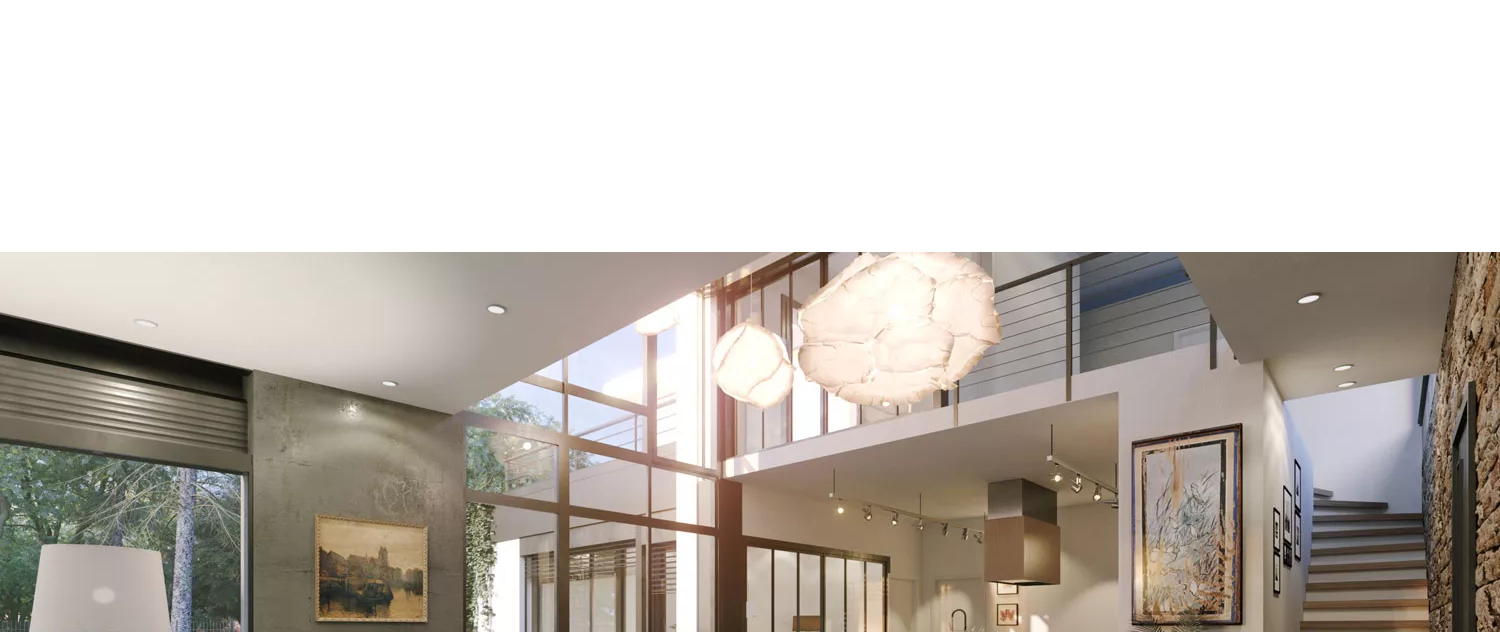
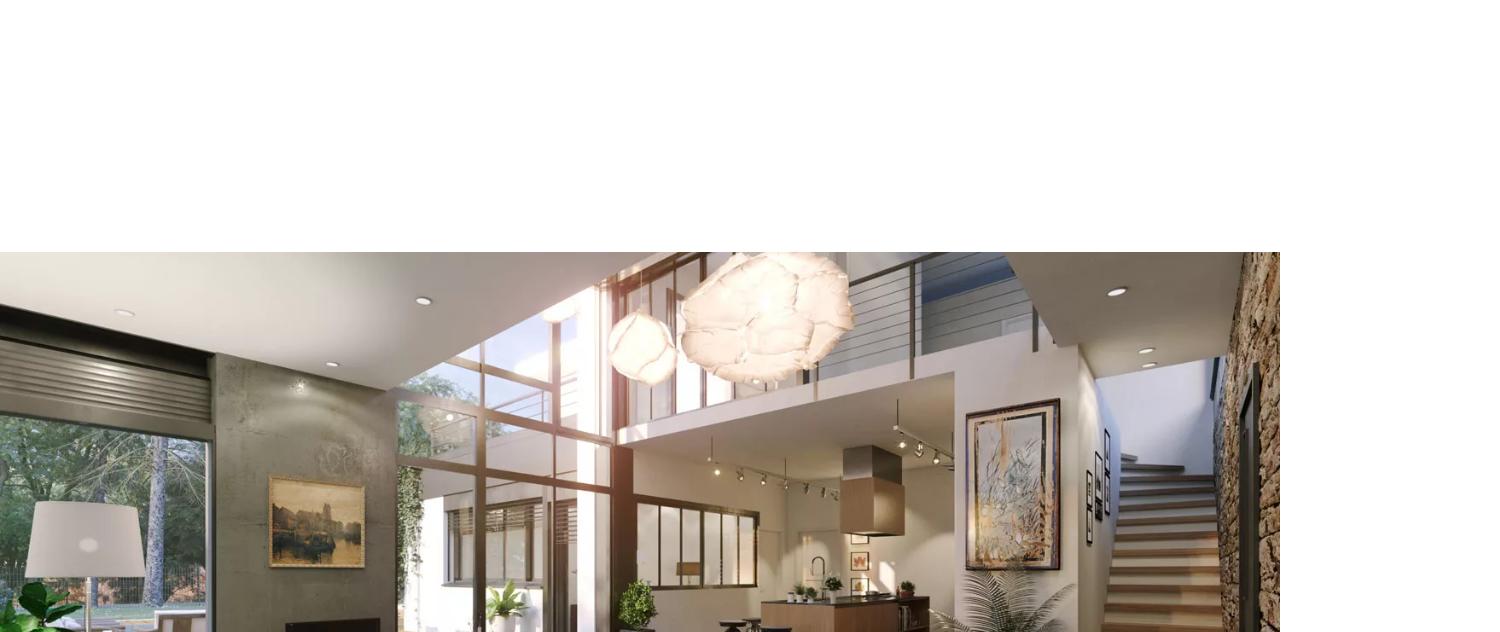
Before and after one commit to Spikesito/MaquetteYboost, a plain HTML site: page index.html in a window 1280 px wide. Shown: the part 468-1100 px from the top of the page, 1500 px wide, since content can reach past the window. Drawn offline with nearby package versions, Linux system fonts and the light colour scheme.

```diff
--- a/index.html
+++ b/index.html
@@ -18,10 +18,10 @@
 <body>
 
     <header id="logos">
-        <div id="designer">
+        <!-- <div id="designer"> -->
             <img src="./assets/icons/architecture-logo.svg" id="logo">
             <h4>R.I.D.</h4>
-        </div>
+        <!-- </div> -->
         <div id="brands">
             <img src="./assets/icons/instagram-logo.png" id="insta">
             <img src="./assets/icons/meta-logo.png" id="meta">
@@ -42,7 +42,7 @@
         </div>
     </div>
 
-    <img src="./assets/images/archi_inte_2.jpg.jpg">
+    <img src="./assets/images/archi_inte_2.jpg.jpg" id="b-image">
 
 </body>
 </html>
--- a/style.css
+++ b/style.css
@@ -72,3 +72,8 @@
     width: 3vh;
     height: 3vh;
 }
+
+#b-image{
+    width: 100%;
+    height: 100%;
+}
```
